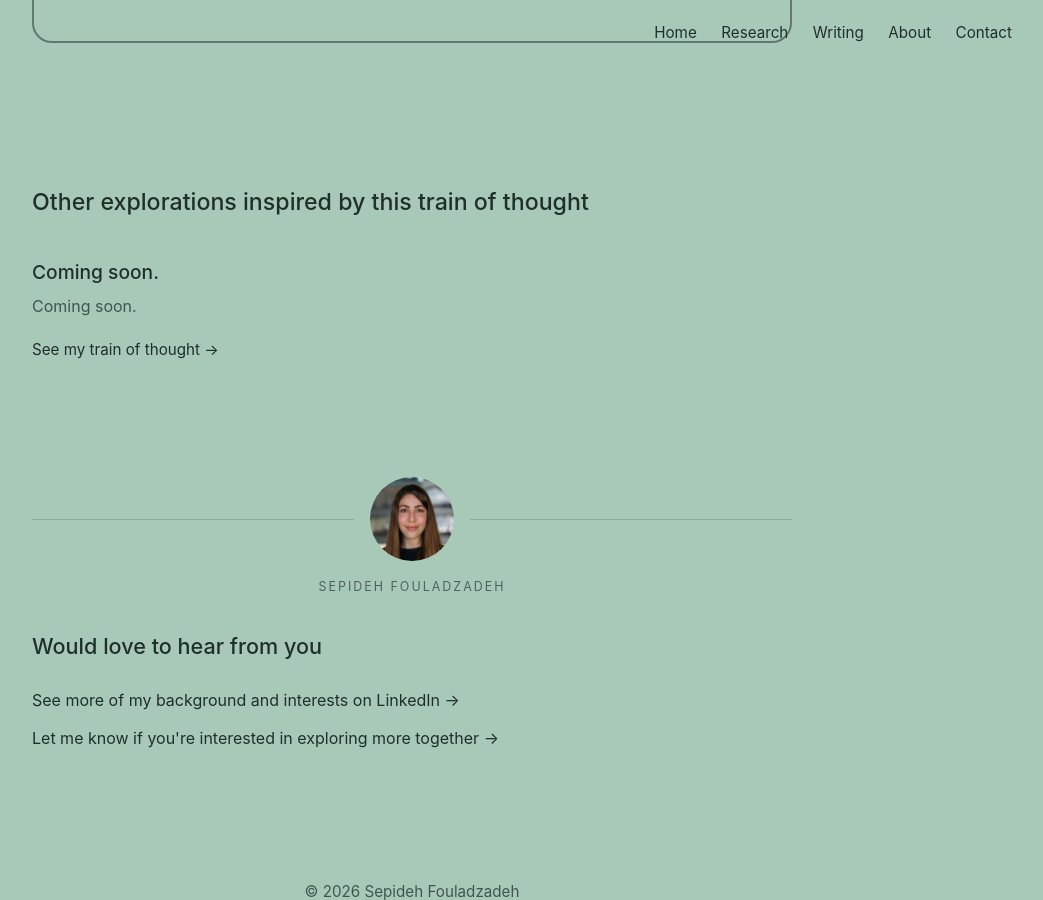
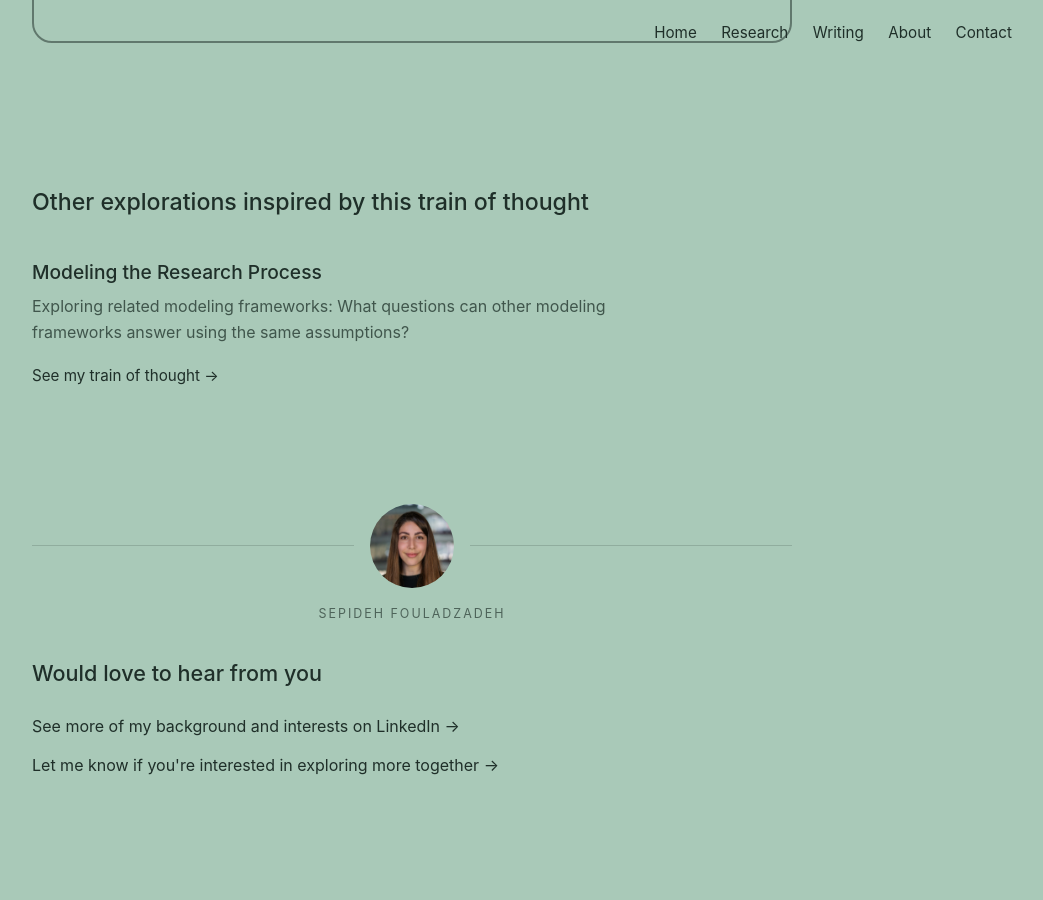
Before and after one commit to SepidehFouladzadeh/SepidehFouladzadeh.github.io, a Jekyll site: the page built from _posts/2026-07-19-custom-environment.md, in a window 1280 px wide and 900 px high, scrolled down 5668 px. Shown: the whole window, without its empty margins (228-1271 px from the left). Built offline with Jekyll 4.4.1, drawn with Linux system fonts in a browser that asks for light colours.

Commit message:
refinements

```diff
--- a/_posts/2026-07-19-custom-environment.md
+++ b/_posts/2026-07-19-custom-environment.md
@@ -144,14 +144,15 @@
         hidden
       >
         <p>
-          Deadline pressure grows over time and rises more quickly when
-          visible progress remains limited.
+          Deadline pressure builds over time. It grows more quickly as the end of the timeline approaches and when visible progress remains limited. Making progress brings some immediate relief, while a small amount of randomness represents factors not explicitly included in the model.
         </p>
 
-        <p>
-          In the model, pressure can temporarily increase focus on work
-          directly related to understanding and completing the project.
-        </p>
+        <div class="model-equation">
+          previous pressure
+          + deadline growth
+          − progress relief
+          + random variation
+        </div>
       </div>
     </article>
 
@@ -785,10 +786,10 @@
   <div class="related-exploration-list">
 
     <article class="related-exploration-item">
-      <h3>Coming soon.</h3>
+      <h3>Modeling the Research Process</h3>
 
       <p>
-        Coming soon.
+        Exploring related modeling frameworks: What questions can other modeling frameworks answer using the same assumptions?
       </p>
 
       <a href="/research/rl-vs-control/custom-environment/">
--- a/index.html
+++ b/index.html
@@ -546,7 +546,7 @@
       <h1>Understanding and Shaping Complex Systems</h1>
 
       <div class="subtitle">
-        Control Theory, from Mechanical Engineering to Bioengineering.
+        Control and Dynamical Systems, from Mechanical Engineering to Bioengineering.
       </div>
 
       <a href="#research" class="scroll">↓</a>
```
